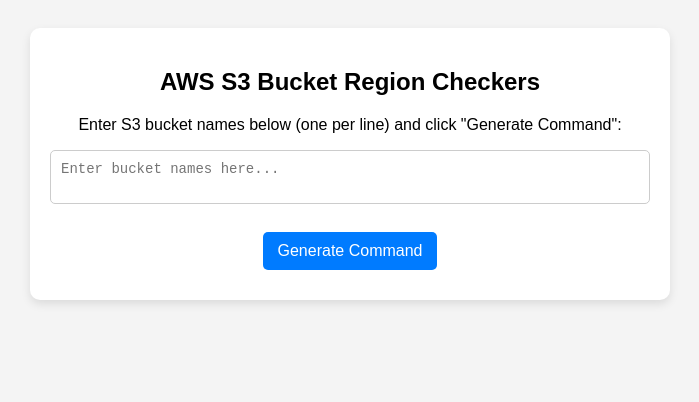
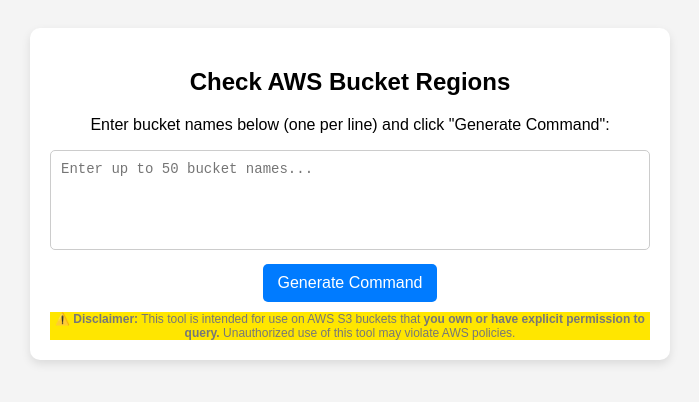
Before and after one commit to s3bucketregion/s3bucketregion.github.io, a plain HTML site: page index.html in a window 1280 px wide. Shown: the whole page, without its empty margins (290-989 px from the left). Drawn offline with Linux system fonts and the light colour scheme.

Commit message:
Added disclaimer and max input (50 buckets)

```diff
--- a/index.html
+++ b/index.html
@@ -3,7 +3,7 @@
 <head>
     <meta charset="UTF-8">
     <meta name="viewport" content="width=device-width, initial-scale=1.0">
-    <title>AWS S3 Bucket Region Checker</title>
+    <title>Bucket Region Checker</title>
     <style>
         body {
             font-family: 'Arial', sans-serif;
@@ -24,8 +24,7 @@
         textarea {
             width: 100%;
             max-width: 100%;
-            display: block;
-            margin: 0 auto;
+            height: 100px;
             padding: 10px;
             border: 1px solid #ccc;
             border-radius: 5px;
@@ -89,15 +88,28 @@
             overflow-x: hidden;
             max-width: 100%;
         }
+
+        .disclaimer {
+            font-size: 12px;
+            color: #777;
+            margin-top: 20px;
+            text-align: center;
+            max-width: 600px;
+            margin: auto;
+        }
+
+        .disclaimer-block {
+            background-color: rgb(255, 230, 0);
+        }
     </style>
 </head>
 <body>
 
     <div class="container">
-        <h2>AWS S3 Bucket Region Checkers</h2>
-        <p>Enter S3 bucket names below (one per line) and click "Generate Command":</p>
+        <h2>Check AWS Bucket Regions</h2>
+        <p>Enter bucket names below (one per line) and click "Generate Command":</p>
 
-        <textarea id="bucketList" placeholder="Enter bucket names here..."></textarea>
+        <textarea id="bucketList" placeholder="Enter up to 50 bucket names..." oninput="enforceBucketLimit()"></textarea>
         <br>
         <button onclick="generateCommand()">Generate Command</button>
 
@@ -108,9 +120,24 @@
                 <pre id="output"></pre>
             </div>
         </div>
+        <div class="disclaimer-block">
+            <p class="disclaimer">
+                ⚠️ <strong>Disclaimer:</strong> This tool is intended for use on AWS S3 buckets that <strong>you own or have explicit permission to query.</strong> Unauthorized use of this tool may violate AWS policies.
+            </p>
+        </div>
     </div>
 
     <script>
+        function enforceBucketLimit() {
+            let textarea = document.getElementById("bucketList");
+            let buckets = textarea.value.trim().split("\n").map(b => b.trim()).filter(b => b);
+
+            if (buckets.length > 50) {
+                alert("⚠️ You can only check up to 50 buckets at a time. Extra buckets have been removed.");
+                textarea.value = buckets.slice(0, 50).join("\n");
+            }
+        }
+
         function generateCommand() {
             let output = document.getElementById("output");
             let commandContainer = document.getElementById("commandContainer");
```
